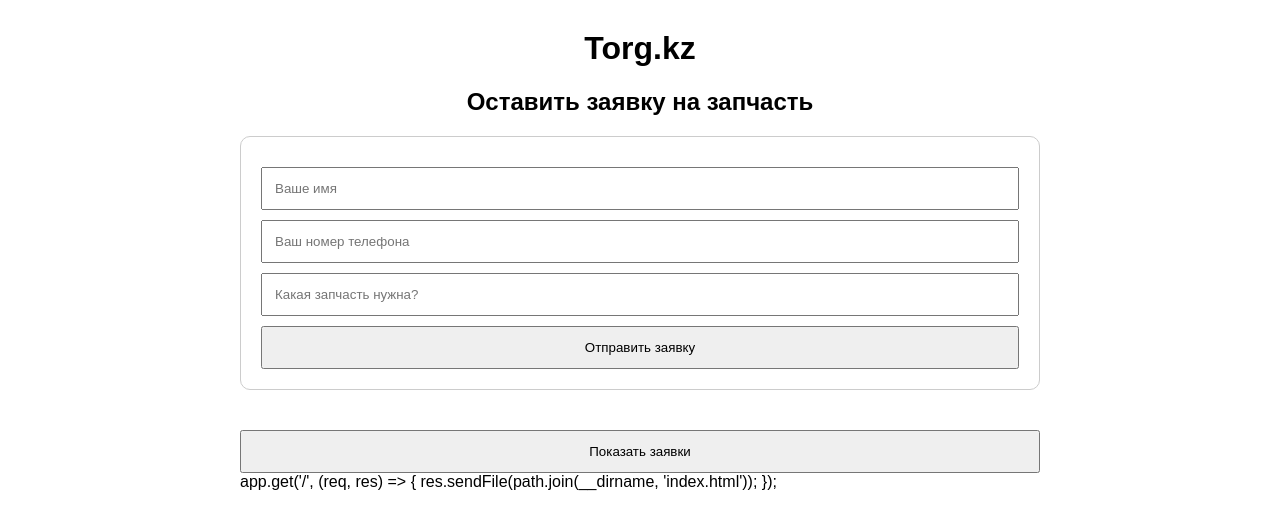
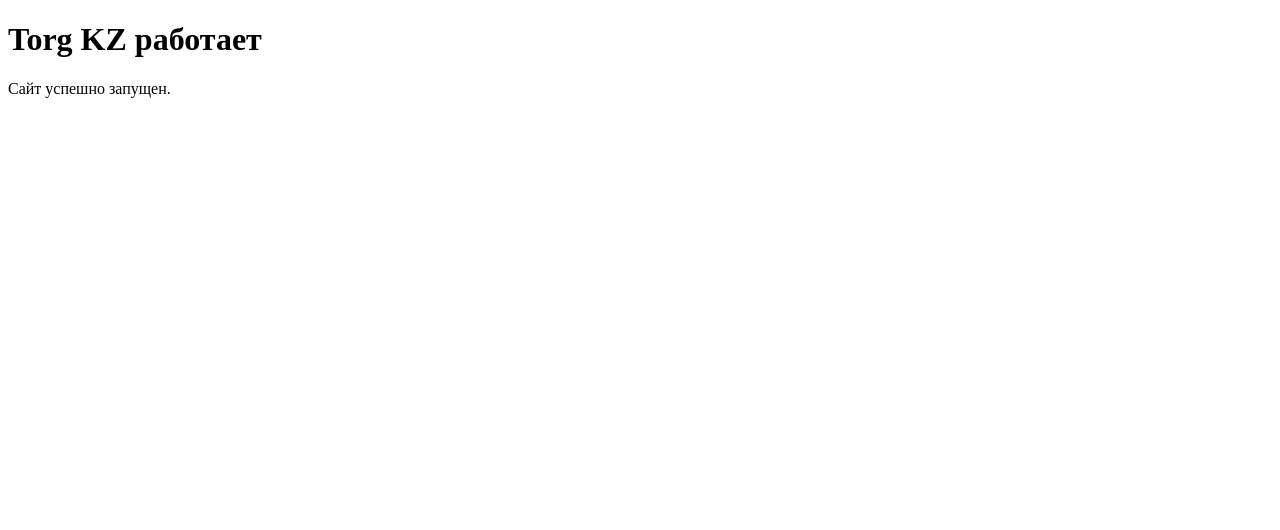
Before and after one commit to MikoTorgkz/torg-kz, a website: page index.html in a window 1280 px wide. Drawn offline with Linux system fonts and the light colour scheme.

Commit message:
minimal working version

```diff
--- a/index.html
+++ b/index.html
@@ -3,100 +3,10 @@
 <head>
   <meta charset="UTF-8" />
   <meta name="viewport" content="width=device-width, initial-scale=1.0" />
-  <title>Torg.kz</title>
-  <style>
-    body {
-      font-family: Arial, sans-serif;
-      max-width: 800px;
-      margin: 30px auto;
-      padding: 0 15px;
-    }
-
-    h1, h2 {
-      text-align: center;
-    }
-
-    form {
-      border: 1px solid #ccc;
-      padding: 20px;
-      border-radius: 10px;
-      margin-bottom: 30px;
-    }
-
-    input, button {
-      width: 100%;
-      padding: 12px;
-      margin-top: 10px;
-      box-sizing: border-box;
-    }
-
-    .card {
-      border: 1px solid #ddd;
-      border-radius: 12px;
-      padding: 15px;
-      margin-bottom: 15px;
-      background: #f9f9f9;
-    }
-
-    .status {
-      font-weight: bold;
-      margin-top: 10px;
-    }
-  </style>
+  <title>Torg KZ</title>
 </head>
 <body>
-  <h1>Torg.kz</h1>
-  <h2>Оставить заявку на запчасть</h2>
-
-  <form action="/submit" method="post">
-    <input type="text" name="name" placeholder="Ваше имя" required />
-    <input type="text" name="phone" placeholder="Ваш номер телефона" required />
-    <input type="text" name="part" placeholder="Какая запчасть нужна?" required />
-    <button type="submit">Отправить заявку</button>
-  </form>
-
-  <button onclick="loadRequests()">Показать заявки</button>
-
-  <div id="list"></div>
-
-  <script>
-    function loadRequests() {
-      fetch('/requests')
-        .then(res => res.json())
-        .then(data => {
-          const list = document.getElementById('list');
-          list.innerHTML = '';
-
-          data.forEach(item => {
-            const card = document.createElement('div');
-            card.className = 'card';
-
-            card.innerHTML = `
-              <p><strong>Имя:</strong> ${item.name}</p>
-              <p><strong>Телефон:</strong> ${item.phone}</p>
-              <p><strong>Запчасть:</strong> ${item.part}</p>
-              <p class="status"><strong>Статус:</strong> ${item.status}</p>
-              <button onclick="respondToRequest(${item.id})">Откликнуться</button>
-            `;
-
-            list.appendChild(card);
-          });
-        });
-    }
-
-    function respondToRequest(id) {
-      fetch(`/respond/${id}`, {
-        method: 'POST'
-      })
-      .then(res => res.text())
-      .then(message => {
-        alert(message);
-        loadRequests();
-      });
-    }
-  </script>
+  <h1>Torg KZ работает</h1>
+  <p>Сайт успешно запущен.</p>
 </body>
 </html>
-app.get('/', (req, res) => {
-  res.sendFile(path.join(__dirname, 'index.html'));
-});
```
